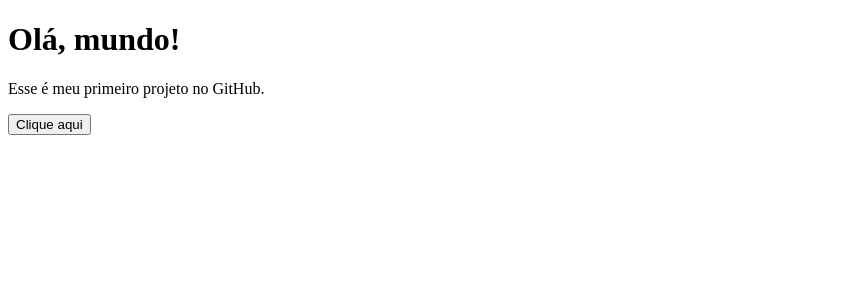
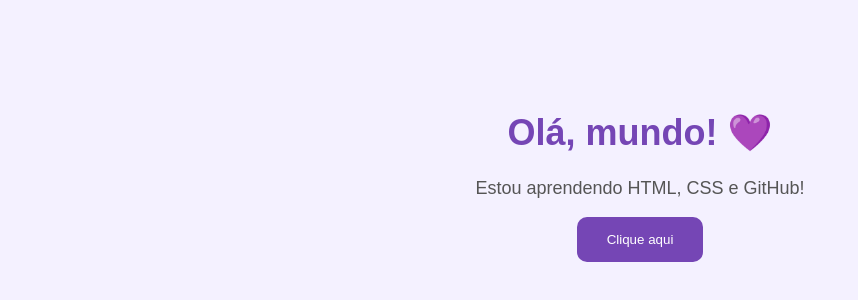
Before and after one commit to talytafreire31/meu-site, a plain HTML site: page index.html in a window 1280 px wide. Shown: the whole page, without its empty margins (0-858 px from the left). Drawn offline with Linux system fonts and the light colour scheme.

Commit message:
Update index.html

```diff
--- a/index.html
+++ b/index.html
@@ -2,11 +2,45 @@
 <html lang="pt-br">
 <head>
     <meta charset="UTF-8">
+    <meta name="viewport" content="width=device-width, initial-scale=1.0">
     <title>Meu primeiro site</title>
+
+    <style>
+        body {
+            background-color: #f4f1ff;
+            font-family: Arial, sans-serif;
+            text-align: center;
+            padding: 80px 20px;
+        }
+
+        h1 {
+            color: #7546b5;
+            font-size: 36px;
+        }
+
+        p {
+            color: #555;
+            font-size: 18px;
+        }
+
+        button {
+            background-color: #7546b5;
+            color: white;
+            border: none;
+            padding: 15px 30px;
+            border-radius: 10px;
+            cursor: pointer;
+        }
+
+        button:hover {
+            background-color: #512987;
+        }
+    </style>
 </head>
+
 <body>
-    <h1>Olá, mundo!</h1>
-    <p>Esse é meu primeiro projeto no GitHub.</p>
+    <h1>Olá, mundo! 💜</h1>
+    <p>Estou aprendendo HTML, CSS e GitHub!</p>
     <button>Clique aqui</button>
 </body>
 </html>
```
